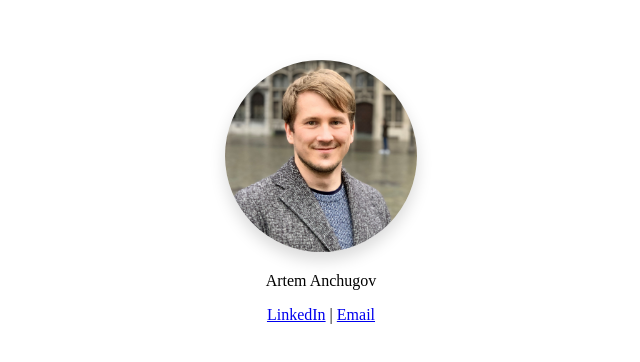
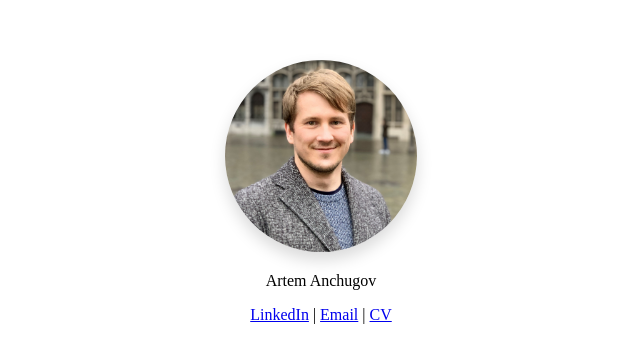
Before and after one commit to ArtemAnchugov/artemanchugov.github.io, a plain HTML site: page index.html in a window 1280 px wide. Shown: the part 208-570 px from the top of the page, 319-959 px from the left. Drawn offline with Linux system fonts and the light colour scheme.

Commit message:
Added CV

```diff
--- a/index.html
+++ b/index.html
@@ -30,6 +30,8 @@
             <a href="https://www.linkedin.com/in/artem-anchugov" rel="noopener" target="_blank">LinkedIn</a>
             |
             <a href="mailto:artem@anchugov.com">Email</a>
+            |
+            <a href="/Artem Anchugov CV.pdf">CV</a>
         </div>
     </div>
 </body>
```
Also changed, not shown: 1 other file.
